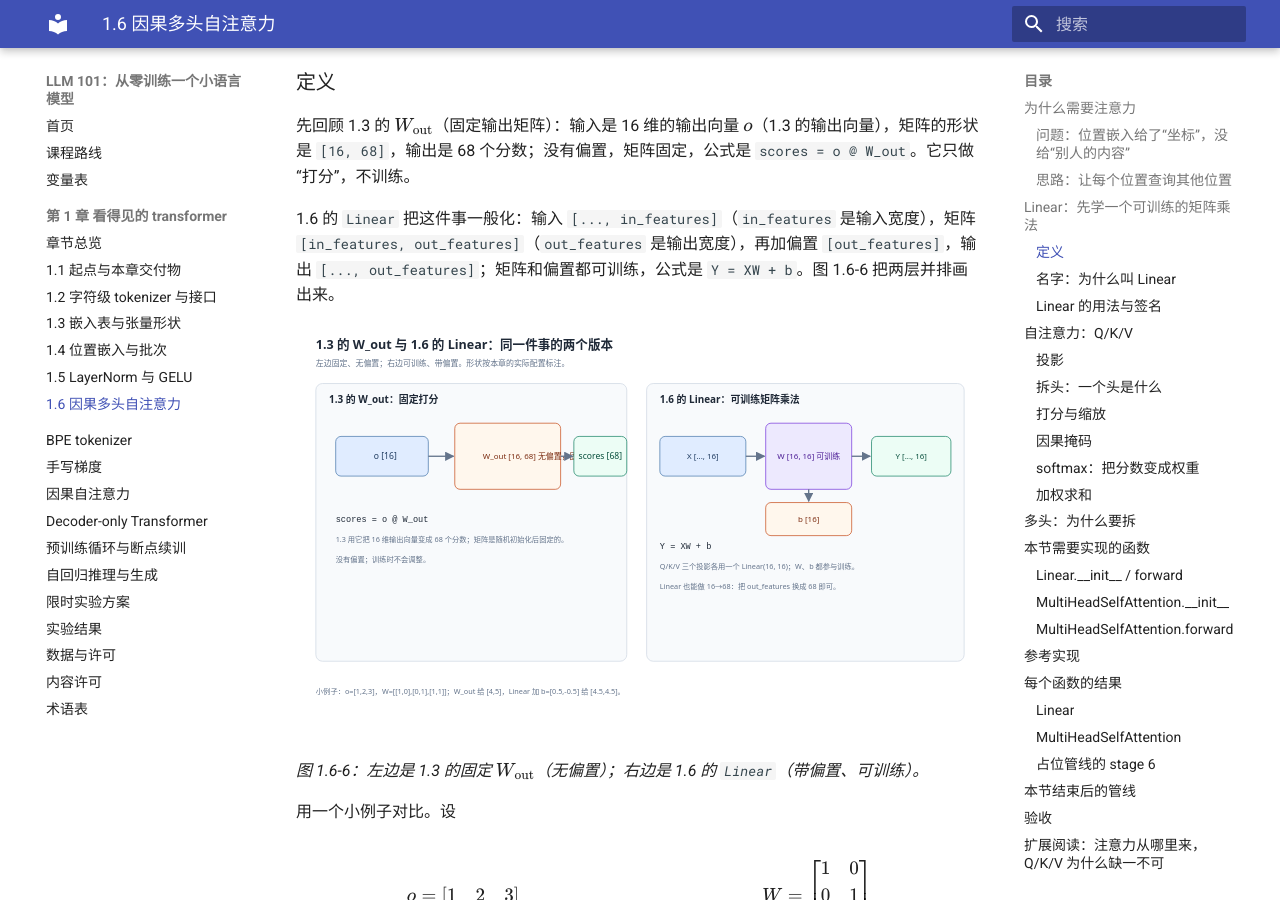
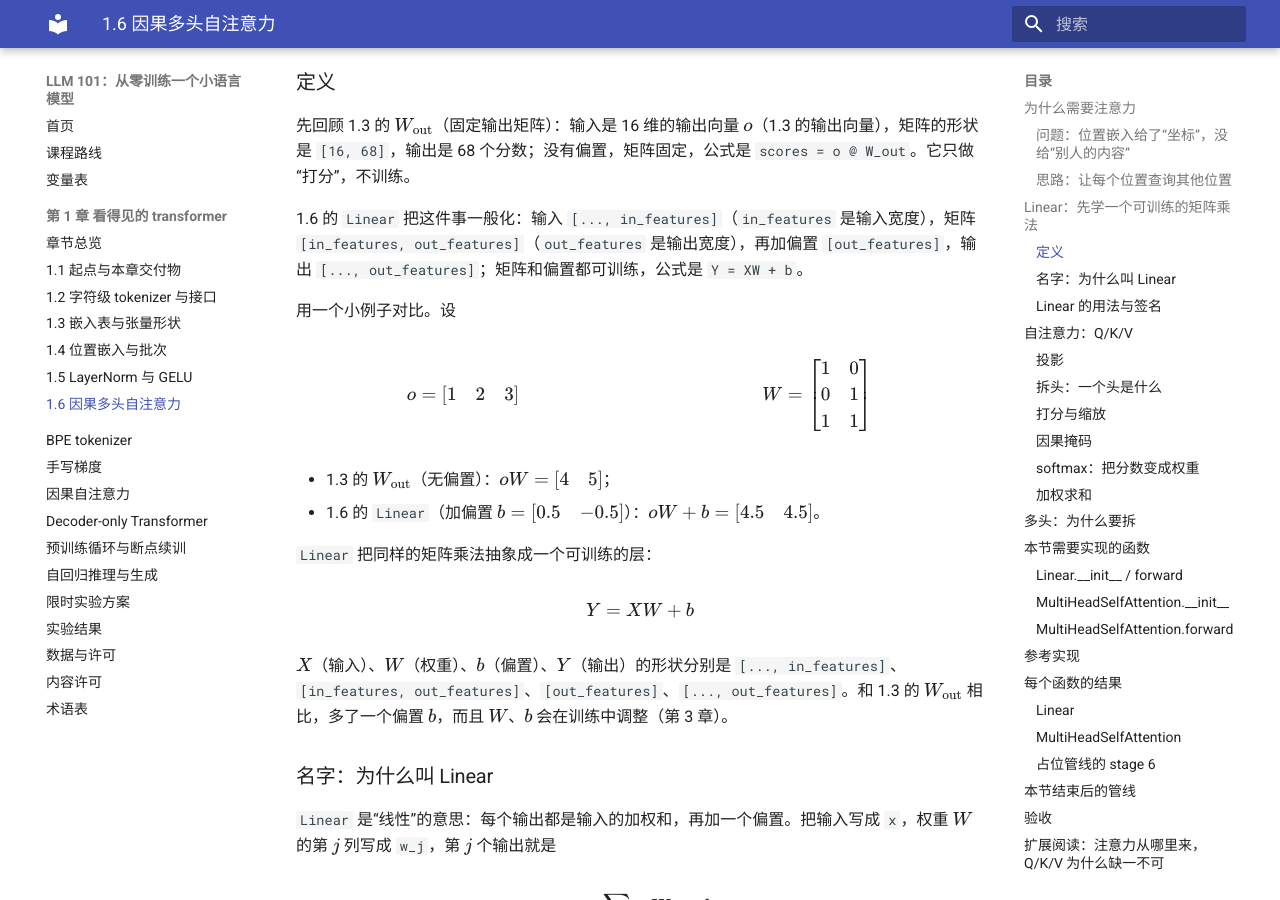
Before and after one commit to tigersoldier/llm-101, an MkDocs documentation site: the page built from docs/course/ch01/1.6.md, in a window 1280 px wide and 900 px high, scrolled down 1401 px. Built offline with MkDocs 1.6.1 and Material for MkDocs 9.7.7, drawn with Linux system fonts in a browser that asks for light colours.

Commit message:
Remove the W_out/Linear comparison figure

```diff
--- a/docs/course/ch01/1.6.md
+++ b/docs/course/ch01/1.6.md
@@ -38,11 +38,7 @@
 
 先回顾 1.3 的 $W_{\text{out}}$（固定输出矩阵）：输入是 16 维的输出向量 $o$（1.3 的输出向量），矩阵的形状是 `[16, 68]`，输出是 68 个分数；没有偏置，矩阵固定，公式是 `scores = o @ W_out`。它只做“打分”，不训练。
 
-1.6 的 `Linear` 把这件事一般化：输入 `[..., in_features]`（`in_features` 是输入宽度），矩阵 `[in_features, out_features]`（`out_features` 是输出宽度），再加偏置 `[out_features]`，输出 `[..., out_features]`；矩阵和偏置都可训练，公式是 `Y = XW + b`。图 1.6-6 把两层并排画出来。
-
-![1.3 的 W_out 与 1.6 的 Linear](../../assets/ch01/14-wout-vs-linear.svg)
-
-*图 1.6-6：左边是 1.3 的固定 $W_{\text{out}}$（无偏置）；右边是 1.6 的 `Linear`（带偏置、可训练）。*
+1.6 的 `Linear` 把这件事一般化：输入 `[..., in_features]`（`in_features` 是输入宽度），矩阵 `[in_features, out_features]`（`out_features` 是输出宽度），再加偏置 `[out_features]`，输出 `[..., out_features]`；矩阵和偏置都可训练，公式是 `Y = XW + b`。
 
 用一个小例子对比。设
 
```
Also changed, not shown: STYLE.md (+2 -2 lines), ch01/sections/1.6.md (+1 -1 lines), docs/assets/ch01/14-wout-vs-linear.svg (deleted).
